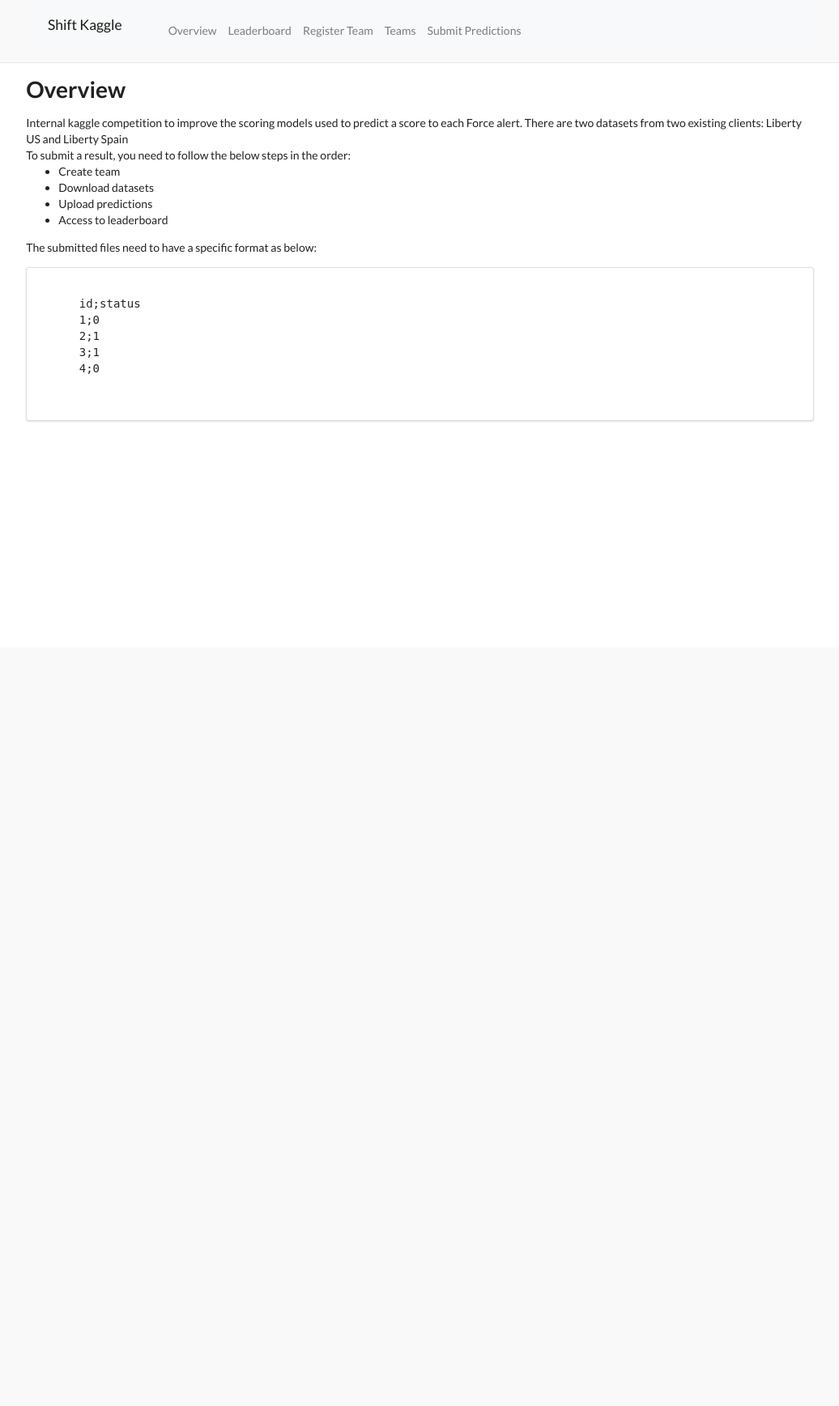
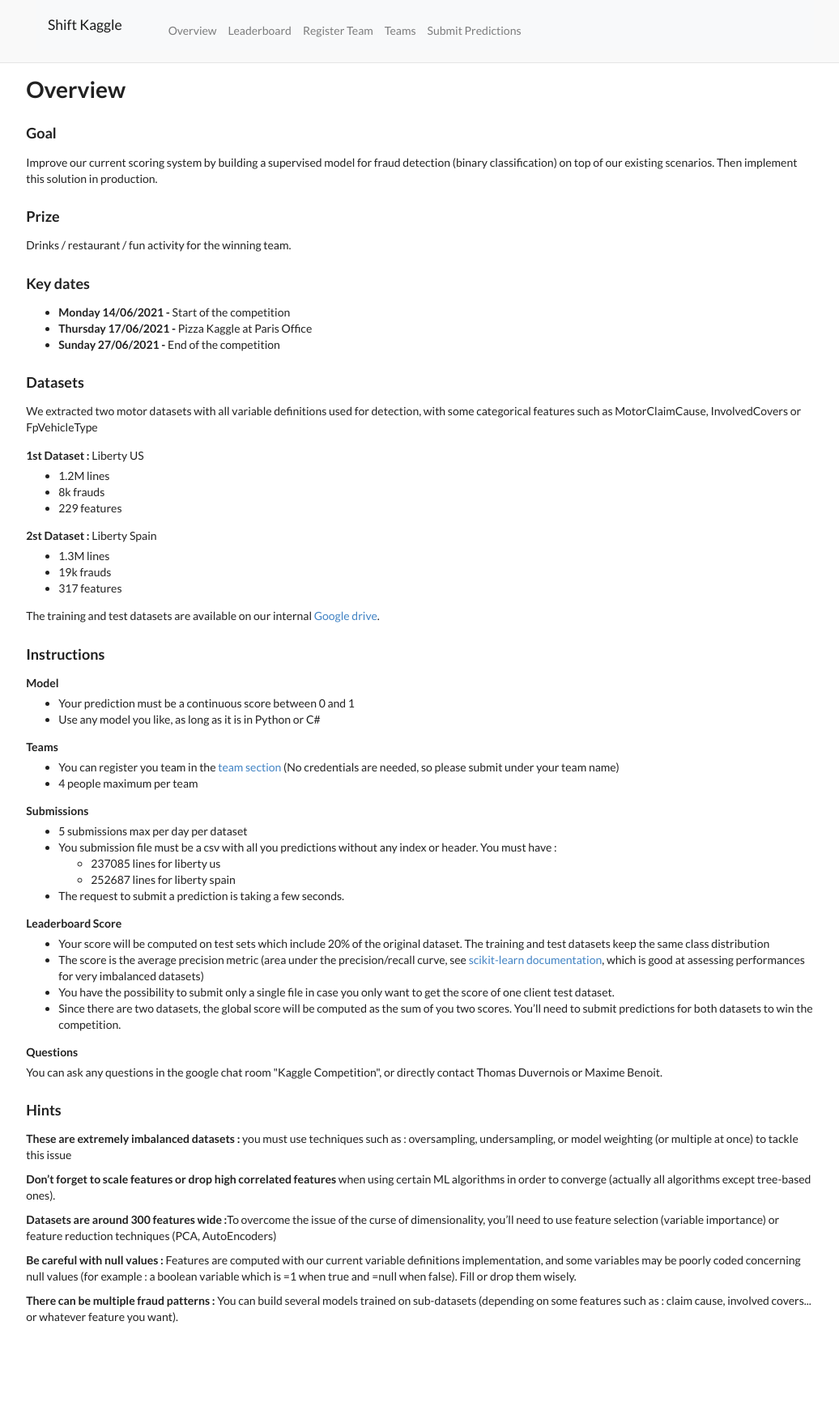
Before and after one commit to tduvernois/kaggle_leaderboard, a Flask app: page / in a window 1280 px wide. Shown: the whole page at 81% size, without its empty margins (83-1119 px from the left). Before the commit the page ends 521 px from the top, so only its background shows below. Run offline with Flask 2, Linux system fonts and the light colour scheme; parts of the project's set-up code (start-up, migrations or seed data) failed here and were passed over; some libraries are stand-ins or nearby versions.

Commit message:
overview page final version

```diff
--- a/app/templates/overview.html
+++ b/app/templates/overview.html
@@ -4,28 +4,72 @@
 
   <h1>Overview</h1>
 
-  <div>Internal kaggle competition to improve the scoring models used to predict a score to each Force alert.
-  There are two datasets from two existing clients: Liberty US and Liberty Spain
-  </div>
-  <div>To submit a result, you need to follow the below steps in the order:</div>
-  <ul>
-    <li>Create team</li>
-    <li>Download datasets</li>
-    <li>Upload predictions</li>
-    <li>Access to leaderboard</li>
-  </ul>
-  <p></p>
-  <div>The submitted files need to have a specific format as below:</div>
-  <div class="ui segment" style="padding-bottom:0px;">
-  <pre>
-    <code>
-      id;status
-      1;0
-      2;1
-      3;1
-      4;0
-    </code>
-  </pre>
-</div>
+   <h3>Goal</h3>
+        <div>Improve our current scoring system by building a supervised model for fraud detection (binary classification) on top of our existing scenarios. Then implement this solution in production.</div>
+        <h3>Prize</h3>
+        <div>Drinks / restaurant / fun activity for the winning team.</div>
+        <h3>Key dates</h3>
+        <ul>
+            <li><b>Monday 14/06/2021 -</b> Start of the competition</li>
+            <li><b>Thursday 17/06/2021 -</b> Pizza Kaggle at Paris Office</li>
+            <li><b>Sunday 27/06/2021 -</b> End of the competition</li>
+        </ul>
+        <h3>Datasets</h3>
+        <div style="margin-bottom:15px">We extracted two motor datasets with all variable definitions used for detection, with some categorical features such as MotorClaimCause, InvolvedCovers or FpVehicleType</div>
+        <div><b>1st Dataset :</b> Liberty US</div>
+        <ul style="margin-top:5px">
+            <li>1.2M lines</li>
+            <li>8k frauds</li>
+            <li>229 features</li>
+        </ul>
+        <div><b>2st Dataset :</b> Liberty Spain</div>
+        <ul style="margin-top:5px">
+            <li>1.3M lines</li>
+            <li>19k frauds</li>
+            <li>317 features</li>
+        </ul>
+        <div>The training and test datasets are available on our internal <a href="https://drive.google.com/drive/folders/1evPwRx_Om-NxGYgbZUKnbjZfSCEmSCbG?usp=sharing">Google drive</a>.</div>
+        <h3>Instructions</h3>
+        <b>Model</b>
+        <ul style="margin-top:5px">
+            <li>Your prediction must be a continuous score between 0 and 1</li>
+            <li>Use any model you like, as long as it is in Python or C#</li>
+        </ul>
+        <b>Teams</b>
+        <ul style="margin-top:5px">
+            <li>You can register you team in the <a href="http://sh-kaggle.azurewebsites.net/register_team">team section</a> (No credentials are needed, so please submit under your team name)</li>
+            <li>4 people maximum per team</li>
+        </ul>
+        <b>Submissions</b>
+        <ul style="margin-top:5px">
+            <li>5 submissions max per day per dataset</li>
+            <li>        You submission file must be a csv with all you predictions without any index or header. You must have :
+                <ul>
+                    <li>237085 lines for liberty us</li>
+                    <li>252687 lines for liberty spain</li>
+                </ul>
+            </li>
+            <li>The request to submit a prediction is taking a few seconds.</li>
+        </ul>
+
+        <b>Leaderboard Score</b>
+        <ul style="margin-top:5px">
+            <li>Your score will be computed on test sets which include 20% of the original dataset. The training and test datasets keep the same class distribution</li>
+            <li>The score is the average precision metric (area under the precision/recall curve, see <a href="https://scikit-learn.org/stable/modules/generated/sklearn.metrics.average_precision_score.html">scikit-learn documentation</a>, which is good at assessing performances for very imbalanced datasets)</li>
+            <li>You have the possibility to submit only a single file in case you only want to get the score of one client test dataset.</li>
+            <li>Since there are two datasets, the global score will be computed as the sum of you two scores. You’ll need to submit predictions for both datasets to win the competition.</li>
+        </ul>
+
+
+        <b>Questions</b>
+        <div style="margin-top:5px">You can ask any questions in the google chat room "Kaggle Competition", or directly contact Thomas Duvernois or Maxime Benoit.</div>
+
+        <h3>Hints</h3>
+        <div style="margin-bottom: 10px"><b>These are extremely imbalanced datasets : </b>you must use techniques such as : oversampling, undersampling, or model weighting (or multiple at once) to tackle this issue</div>
+        <div style="margin-bottom: 10px"><b>Don’t forget to scale features or drop high correlated features </b>when using certain ML algorithms in order to converge (actually all algorithms except tree-based ones).</div>
+        <div style="margin-bottom: 10px"><b>Datasets are around 300 features wide :</b>To overcome the issue of the curse of dimensionality, you’ll need to use feature selection (variable importance) or feature reduction techniques (PCA, AutoEncoders)</div>
+        <div style="margin-bottom: 10px"><b>Be careful with null values : </b>Features are computed with our current variable definitions implementation, and some variables may be poorly coded concerning null values (for example : a boolean variable which is =1 when true and =null when false). Fill or drop them wisely.</div>
+        <div style="margin-bottom: 10px; padding-bottom:100px"><b>There can be multiple fraud patterns : </b>You can build several models trained on sub-datasets (depending on some features such as : claim cause, involved covers... or whatever feature you want).</div>
+
 
 {% endblock %}
```
